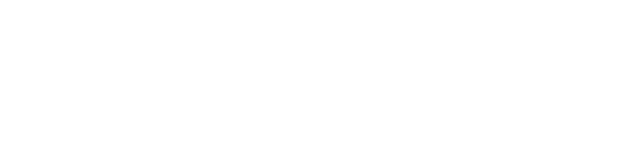
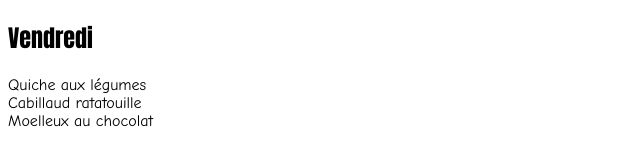
Before and after one commit to Ludovic4233/Restaurant, a plain HTML site: page index.html in a window 1280 px wide. Shown: the whole page, without its empty margins (0-640 px from the left). Drawn offline with Linux system fonts and the light colour scheme.

Commit message:
vendredi

```diff
--- a/index.html
+++ b/index.html
@@ -5,6 +5,8 @@
     <title>Document</title>
 </head>
 <body>
+    <h2><font face="impact">Vendredi</h2></font>
+    <p><font face="comic sans ms">Quiche aux légumes<br>Cabillaud ratatouille<br>Moelleux au chocolat</p></font>
 
 </body>
 </html>
```
